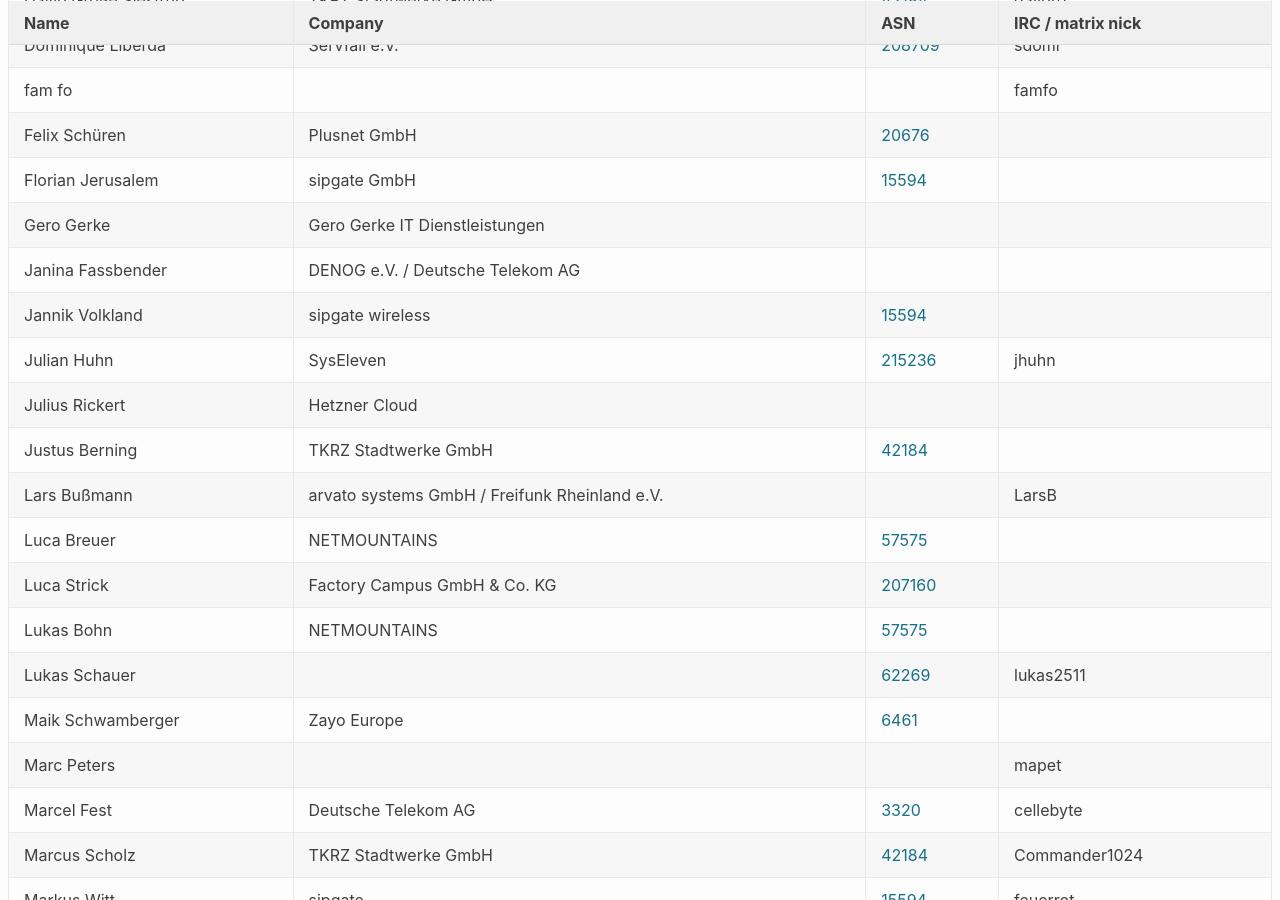
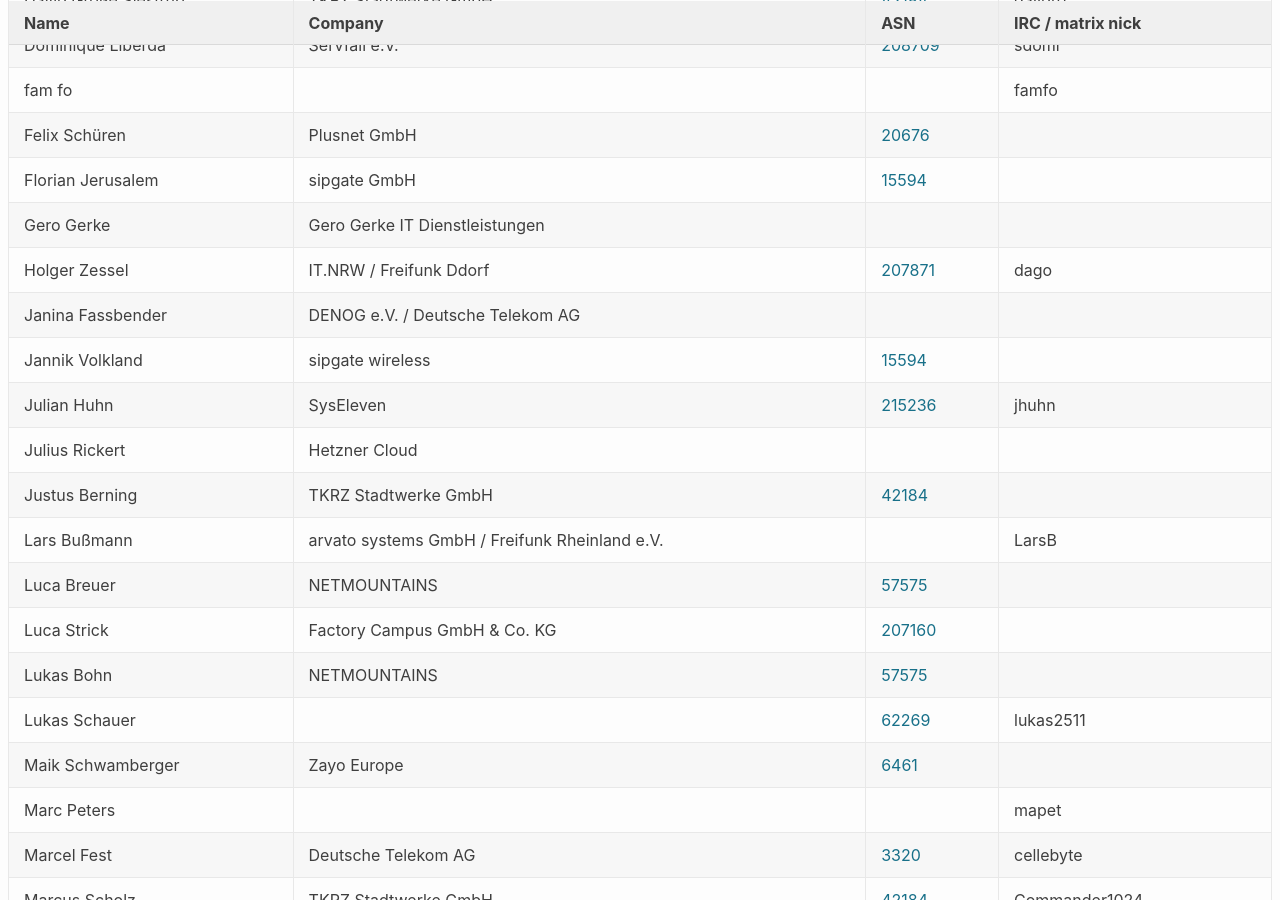
Before and after one commit to denog/pretix-attendeelist, a Jekyll site: the page built from denogmeetup25-05/index.markdown, in a window 1280 px wide and 900 px high, scrolled down 616 px. Built offline with Jekyll 4.4.1, drawn with Linux system fonts in a browser that asks for light colours.

Commit message:
Latest data: Mon Jun 16 13:37:52 UTC 2025

```diff
--- a/_data/attendees_denogmeetup25-05.json
+++ b/_data/attendees_denogmeetup25-05.json
@@ -106,6 +106,12 @@
     "company": "Gero Gerke IT Dienstleistungen",
     "irc": null,
     "asn": null
+  },
+  {
+    "name": "Holger Zessel",
+    "company": "IT.NRW / Freifunk Ddorf",
+    "irc": "dago",
+    "asn": "207871"
   },
   {
     "name": "Janina Fassbender",
```
